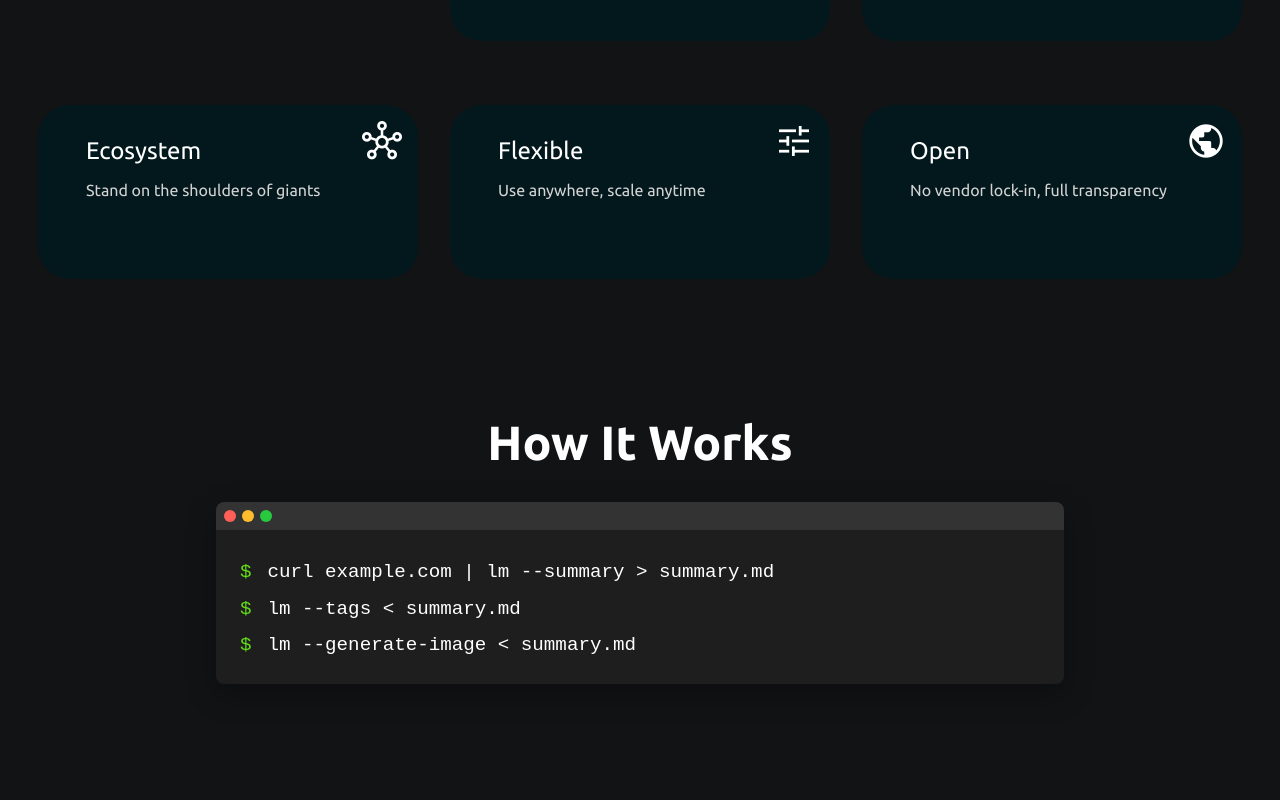
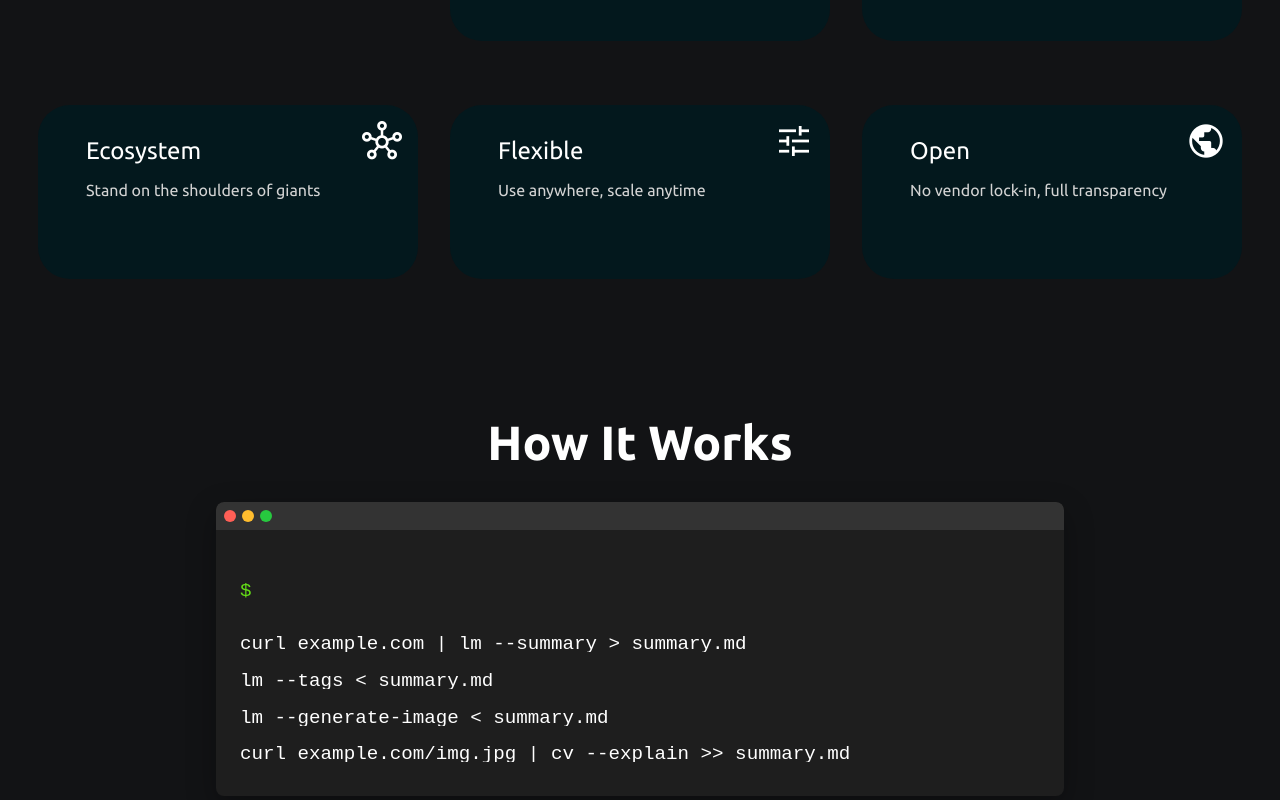
Before and after one commit to marcoscannabrava/aibits, a React (Vite) app in the folder web/: page / in a window 1280 px wide. Shown: the part 1091-1891 px from the top of the page. Before the commit the page ends 1855 px from the top, so only its background shows below. Built offline with nearby package versions, Linux system fonts and the light colour scheme.

Commit message:
simple but ugly

```diff
--- a/web/src/components/HowItWorks/howItWorks.css
+++ b/web/src/components/HowItWorks/howItWorks.css
@@ -67,58 +67,35 @@
 }
 
 .command-line {
-  display: flex;
-  align-items: center;
-  gap: 1rem;
+  text-align: left;
+}
+
+.command-line * {
+  margin: 0 auto;
+  line-height: 1rem;
 }
 
 .prompt {
+  display: inline-block;
   color: #64dd17;
+  margin-right: 1rem;
 }
 
 .command {
   color: white;
-  position: relative;
-  white-space: pre;
-  display: inline-block;
 }
 
-.typing {
+.typewriter .command {
+  display: inline-block;
   overflow: hidden;
   white-space: nowrap;
-  width: 0;
-  animation: none;
-  position: relative;
+  animation: typing 3.5s steps(40, end);
 }
 
-.typing {
-  animation: typing 3s steps(30);
-  animation-fill-mode: forwards;
-}
-
-.hidden {
-  display: none;
-}
-
-.typing::after {
-  content: "";
-  position: absolute;
-  right: -2px;
-  top: 0;
-  height: 100%;
-  width: 2px;
-  background-color: white;
-  animation: blink 1s step-end infinite;
-}
-
+/* The typing effect */
 @keyframes typing {
   from { width: 0 }
   to { width: 100% }
-}
-
-@keyframes blink {
-  from, to { opacity: 1 }
-  50% { opacity: 0 }
 }
 
 @media screen and (max-width: 768px) {
--- a/web/src/components/HowItWorks/index.tsx
+++ b/web/src/components/HowItWorks/index.tsx
@@ -1,4 +1,4 @@
-import React, { useEffect } from "react";
+import React from "react";
 import "./howItWorks.css";
 
 const HowItWorks: React.FC = () => {
@@ -6,17 +6,8 @@ const HowItWorks: React.FC = () => {
     "curl example.com | lm --summary > summary.md",
     "lm --tags < summary.md",
     "lm --generate-image < summary.md",
-    "curl example.com/image.jpg | cv --explain >> summary.md",
+    "curl example.com/img.jpg | cv --explain >> summary.md",
   ];
-
-  useEffect(() => {
-    const commandLines = document.querySelectorAll(".command-line");
-    commandLines.forEach((commandLine, index) => {
-      setInterval(() => {
-        commandLine.classList.remove("hidden");
-      }, 2000 * index);
-    });
-  }, []);
 
   return (
     <section className="how-it-works">
@@ -28,10 +19,10 @@ const HowItWorks: React.FC = () => {
           <div className="terminal-button green"></div>
         </div>
         <div className="terminal-content">
+          <p className="prompt">$ </p>
           {commands.map((cmd, index) => (
-            <div key={index} className="command-line hidden">
-              <span className="prompt">$ </span>
-              <span className="command typing">{cmd}</span>
+            <div key={index} className="command-line typewriter">
+              <p className="command">{cmd}</p>
             </div>
           ))}
         </div>
```
